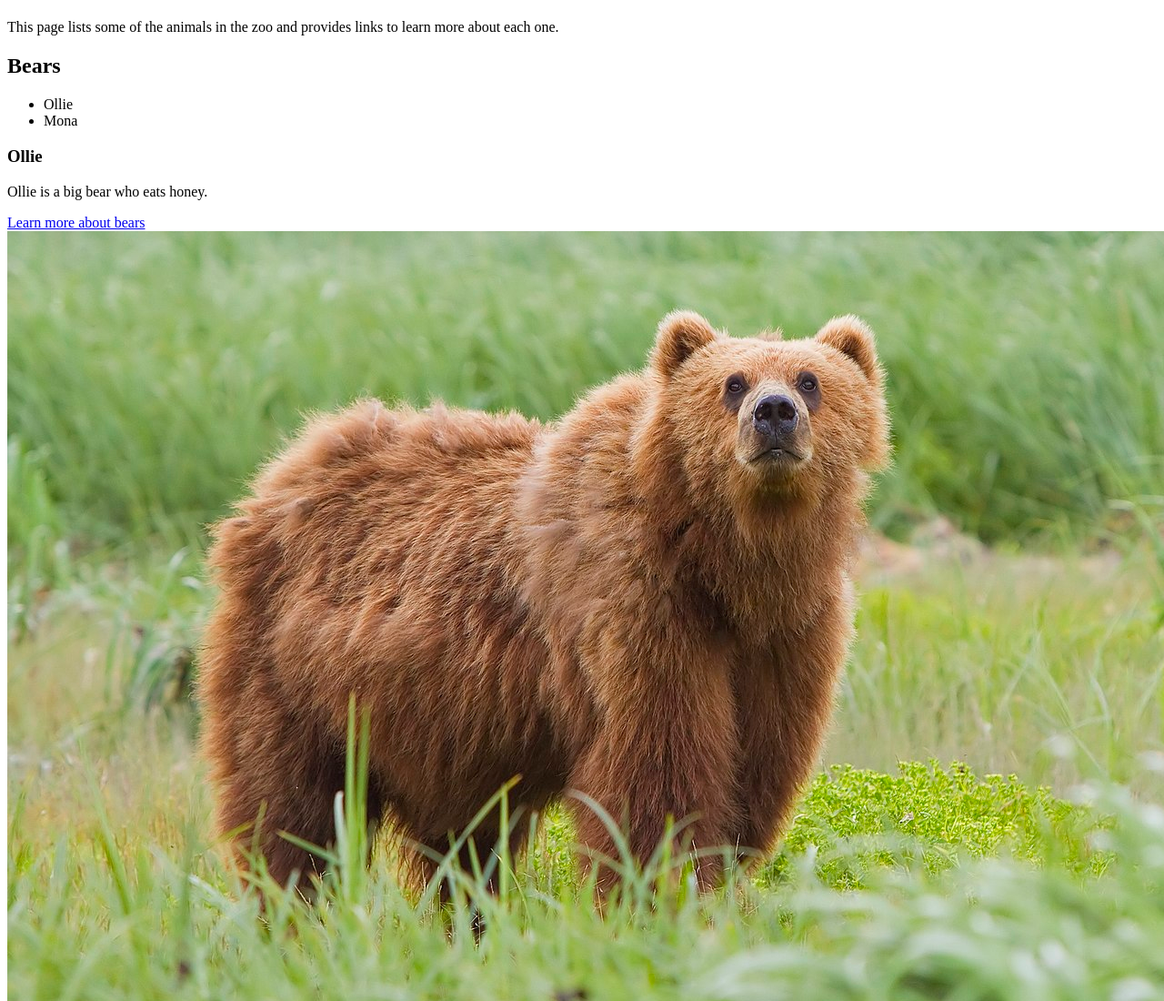
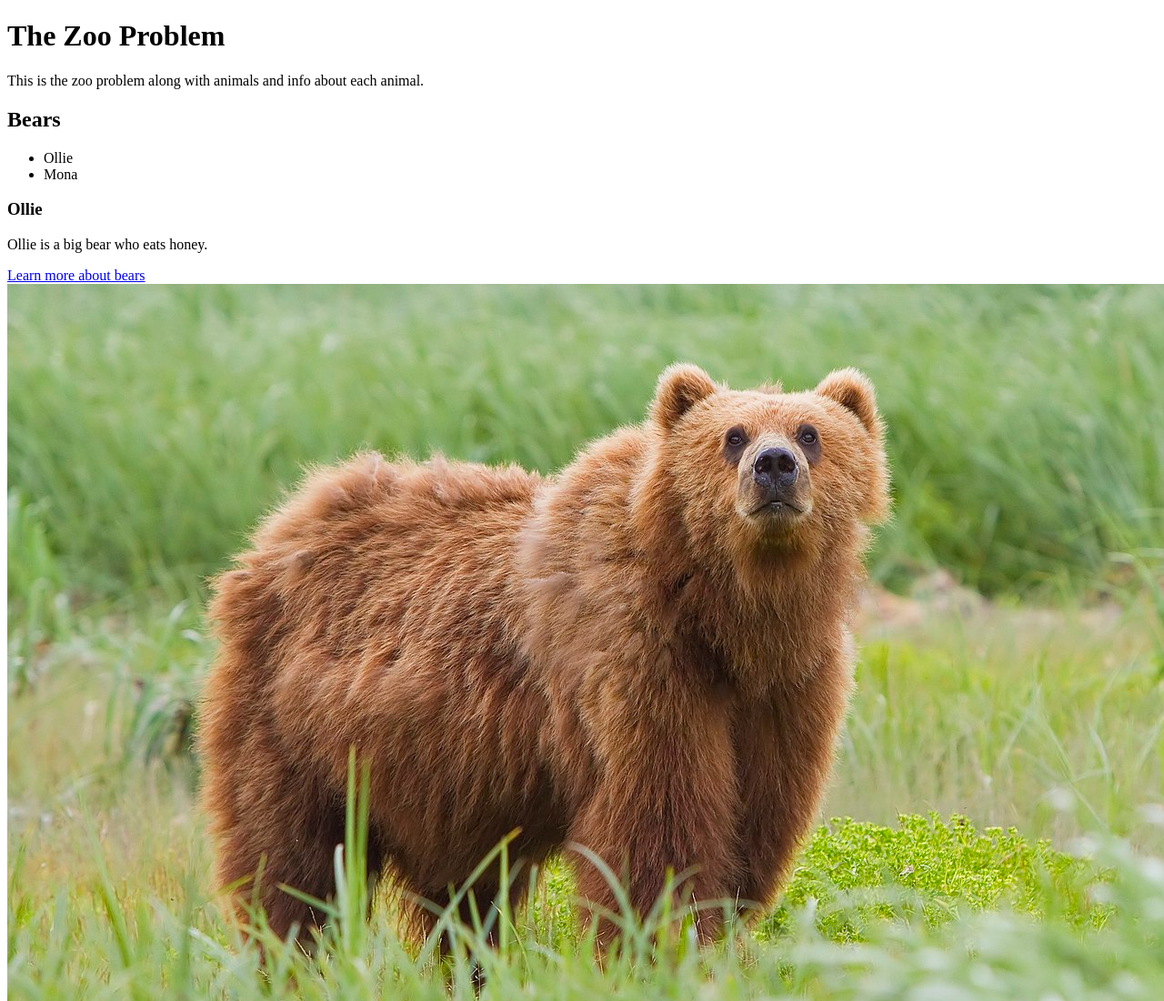
Before and after one commit to kylegarchar/zoo-problem, a plain HTML site: page index.html in a window 1280 px wide. Shown: the top 1100 px of the page at 91% size. Drawn offline with Linux system fonts and the light colour scheme.

Commit message:
updated h1

```diff
--- a/index.html
+++ b/index.html
@@ -4,8 +4,8 @@
 </head>
 <body>
     <header>
-        <h1></h1>
-        <p>This page lists some of the animals in the zoo and provides links to learn more about each one.</p>
+        <h1>The Zoo Problem</h1>
+        <p>This is the zoo problem along with animals and info about each animal.</p>
     </header>
         <section>
             <h2>Bears</h2>
```
